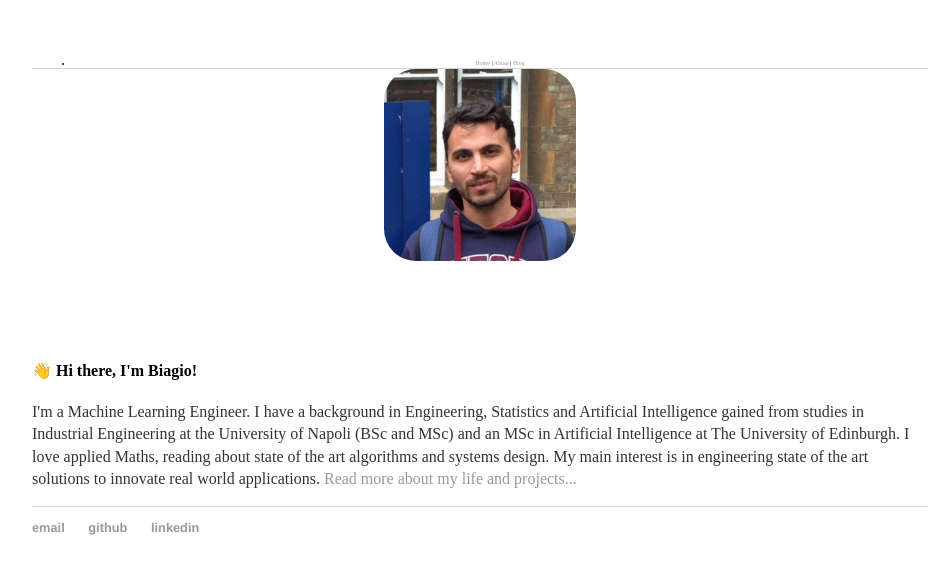
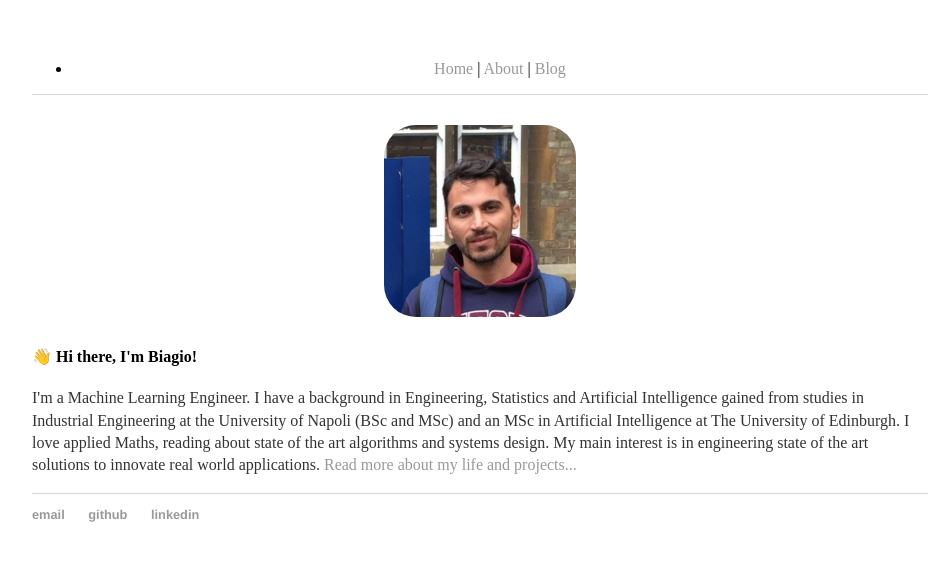
Before and after one commit to BiagioAntonelli/BiagioAntonelli.github.io, a Jekyll site: the page built from index.html, in a window 1280 px wide. Shown: the top 574 px of the page, without its empty margins (160-1100 px from the left). Built offline with Jekyll 4.4.1, drawn with Linux system fonts in a browser that asks for light colours.

```diff
--- a/css/main.css
+++ b/css/main.css
@@ -9,7 +9,7 @@
     width: 12em;
     height: 12em;
     border-radius: 2em;
-    margin-bottom: 100px;
+    margin-bottom: 30px;
 }
 
 footer ul {
@@ -47,7 +47,7 @@
 
 header {
     border-bottom: 1px solid #d5d5d5;
-    font-size: .10em;
+    margin-bottom: 30px;
 }
 
 ul.posts {
```
